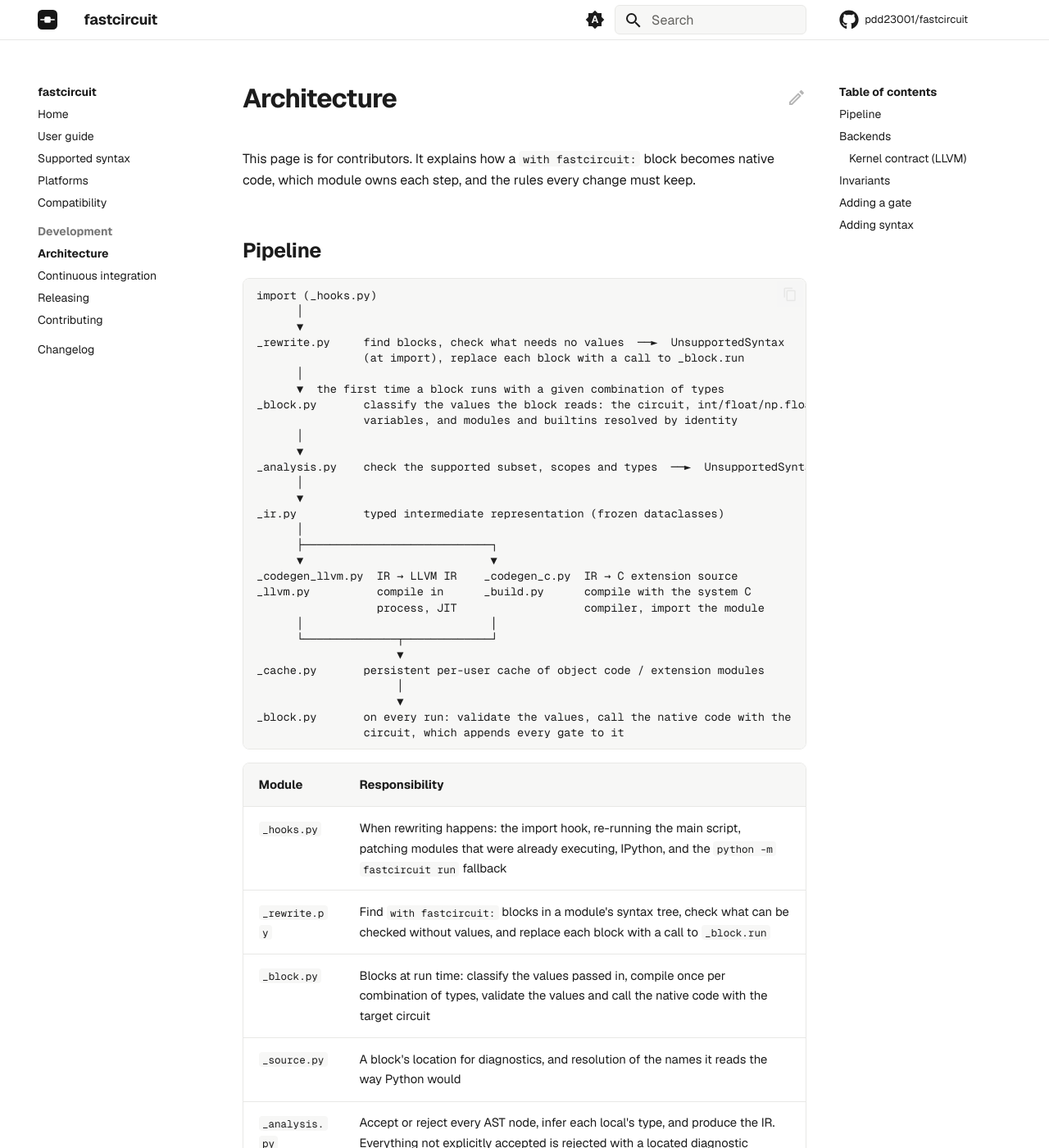
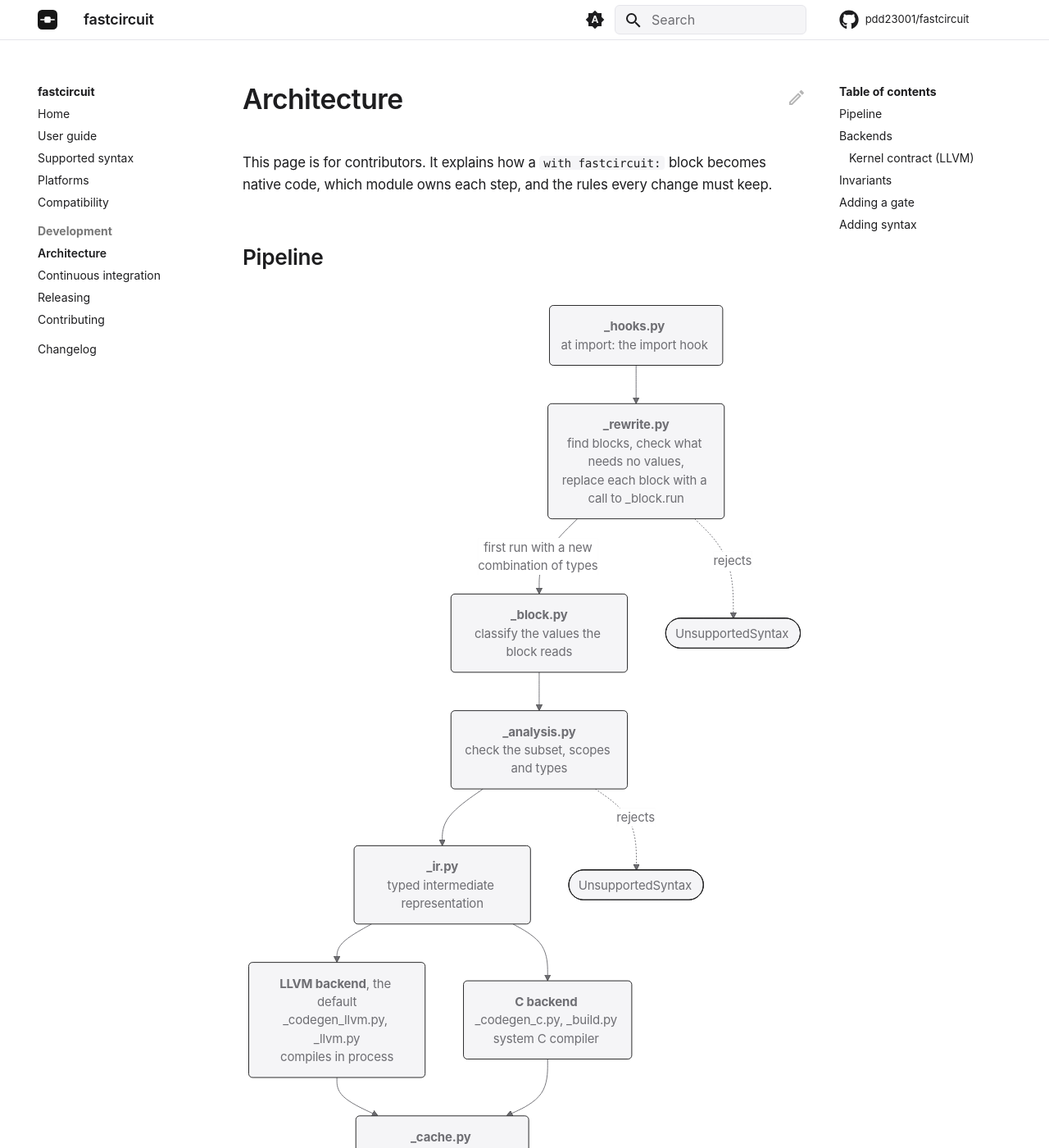
Before and after one commit to pdd23001/fastcircuit, an MkDocs documentation site: the page built from docs/architecture.md, in a window 1280 px wide and 1400 px high. Shown: the whole window at 82% size. Built offline with MkDocs 1.6.1 and Material for MkDocs 9.7.7, drawn with Linux system fonts in a browser that asks for light colours; plug-ins that fetch from the network failed and are left out; comment, search, counter and statistics services are not loaded.

Commit message:
Docs: Apple-style typography and a benchmark race; architecture diagram in Mermaid
Apple's system fonts (SF Pro and SF Mono where available), semibold
headlines with Apple's text greys, a black-and-white interface with colour
only in code, pill buttons, rounded tiles and a translucent header. The
home page shows the time difference as two bars that fill in their
measured times (1.52 s and 15 ms) when scrolled into view, without motion
for readers who turn it off. The architecture pipeline is a Mermaid
flowchart instead of ASCII art; it renders on the site and on GitHub.
The privacy plugin is gone: with system fonts it had nothing left to
download, and it broke Mermaid in local previews.

````diff
--- a/docs/architecture.md
+++ b/docs/architecture.md
@@ -6,36 +6,28 @@ keep.
 
 ## Pipeline
 
-```text
-import (_hooks.py)
-      │
-      ▼
-_rewrite.py     find blocks, check what needs no values  ──►  UnsupportedSyntax
-                (at import), replace each block with a call to _block.run
-      │
-      ▼  the first time a block runs with a given combination of types
-_block.py       classify the values the block reads: the circuit, int/float/np.float64/array
-                variables, and modules and builtins resolved by identity
-      │
-      ▼
-_analysis.py    check the supported subset, scopes and types  ──►  UnsupportedSyntax
-      │
-      ▼
-_ir.py          typed intermediate representation (frozen dataclasses)
-      │
-      ├────────────────────────────┐
-      ▼                            ▼
-_codegen_llvm.py  IR → LLVM IR    _codegen_c.py  IR → C extension source
-_llvm.py          compile in      _build.py      compile with the system C
-                  process, JIT                   compiler, import the module
-      │                            │
-      └──────────────┬─────────────┘
-                     ▼
-_cache.py       persistent per-user cache of object code / extension modules
-                     │
-                     ▼
-_block.py       on every run: validate the values, call the native code with the
-                circuit, which appends every gate to it
+```mermaid
+flowchart TB
+    hooks("<b>_hooks.py</b><br>at import: the import hook")
+    rewrite("<b>_rewrite.py</b><br>find blocks, check what needs no values,<br>replace each block with a call to _block.run")
+    classify("<b>_block.py</b><br>classify the values the block reads")
+    analysis("<b>_analysis.py</b><br>check the subset, scopes and types")
+    ir("<b>_ir.py</b><br>typed intermediate representation")
+    llvm("<b>LLVM backend</b>, the default<br>_codegen_llvm.py, _llvm.py<br>compiles in process")
+    cback("<b>C backend</b><br>_codegen_c.py, _build.py<br>system C compiler")
+    cache("<b>_cache.py</b><br>persistent per-user cache")
+    run("<b>_block.py</b><br>validate the values, call the native code,<br>which appends every gate to the circuit")
+    err1(["UnsupportedSyntax"])
+    err2(["UnsupportedSyntax"])
+
+    hooks --> rewrite
+    rewrite -- "first run with a new<br>combination of types" --> classify
+    classify --> analysis --> ir
+    ir --> llvm --> cache
+    ir --> cback --> cache
+    cache -- "every run" --> run
+    rewrite -. rejects .-> err1
+    analysis -. rejects .-> err2
 ```
 
 | Module | Responsibility |
--- a/docs/assets/extra.css
+++ b/docs/assets/extra.css
@@ -5,21 +5,30 @@
  */
 
 /* ---------- Tokens: light ---------- */
+:root {
+  --md-text-font-family: -apple-system, BlinkMacSystemFont, "SF Pro Text", "SF Pro Display",
+    "Helvetica Neue", Helvetica, Arial, sans-serif;
+  --md-code-font-family: "SF Mono", ui-monospace, Menlo, Monaco, "Cascadia Mono", Consolas,
+    monospace;
+}
+
 :root,
 [data-md-color-scheme="default"] {
   --fc-canvas: #ffffff;
-  --fc-surface: #f7f7f6;
-  --fc-text: #1c1c1c;
-  --fc-muted: #63625f;
-  --fc-border: #e8e8e6;
-  --fc-accent: #1f5f9a;
-  --fc-accent-soft: #e6eff7;
-  --fc-solid: #161616;
-  --fc-solid-hover: #333333;
-  --fc-on-solid: #fafafa;
+  --fc-surface: #f5f5f7;
+  --fc-text: #1d1d1f;
+  --fc-muted: #6e6e73;
+  --fc-border: #e5e5ea;
+  --fc-accent: #1d1d1f;
+  --fc-accent-soft: #f5f5f7;
+  --fc-solid: #1d1d1f;
+  --fc-solid-hover: #424245;
+  --fc-on-solid: #ffffff;
+  --fc-bar-slow: #d2d2d7;
+  --fc-bar-fast: #1d1d1f;
 
   --md-default-bg-color: var(--fc-canvas);
-  --md-default-fg-color: rgb(28 28 28 / 0.87);
+  --md-default-fg-color: rgb(29 29 31 / 0.88);
   --md-default-fg-color--light: rgb(28 28 28 / 0.6);
   --md-default-fg-color--lighter: rgb(28 28 28 / 0.32);
   --md-default-fg-color--lightest: rgb(28 28 28 / 0.07);
@@ -43,7 +52,7 @@
 
   --md-code-bg-color: var(--fc-surface);
   --md-code-fg-color: var(--fc-text);
-  --md-code-hl-keyword-color: #1f5f9a;
+  --md-code-hl-keyword-color: #0066cc;
   --md-code-hl-function-color: #1c1c1c;
   --md-code-hl-name-color: #1c1c1c;
   --md-code-hl-string-color: #346538;
@@ -62,15 +71,17 @@
 /* ---------- Tokens: dark ---------- */
 [data-md-color-scheme="slate"] {
   --fc-canvas: #141414;
-  --fc-surface: #1c1c1c;
-  --fc-text: #e7e7e4;
-  --fc-muted: #a2a19d;
-  --fc-border: #2a2a2a;
-  --fc-accent: #8bbbe3;
-  --fc-accent-soft: rgb(139 187 227 / 0.12);
-  --fc-solid: #ededea;
+  --fc-surface: #1d1d1f;
+  --fc-text: #f5f5f7;
+  --fc-muted: #a1a1a6;
+  --fc-border: #2c2c2e;
+  --fc-accent: #f5f5f7;
+  --fc-accent-soft: rgb(245 245 247 / 0.08);
+  --fc-solid: #f5f5f7;
   --fc-solid-hover: #ffffff;
-  --fc-on-solid: #141414;
+  --fc-on-solid: #1d1d1f;
+  --fc-bar-slow: #48484a;
+  --fc-bar-fast: #f5f5f7;
 
   --md-default-bg-color: var(--fc-canvas);
   --md-default-bg-color--light: rgb(20 20 20 / 0.54);
@@ -104,7 +115,7 @@
 
   --md-code-bg-color: var(--fc-surface);
   --md-code-fg-color: var(--fc-text);
-  --md-code-hl-keyword-color: #8bbbe3;
+  --md-code-hl-keyword-color: #2997ff;
   --md-code-hl-function-color: #e7e7e4;
   --md-code-hl-name-color: #e7e7e4;
   --md-code-hl-string-color: #9cc79a;
@@ -125,6 +136,9 @@
 .md-header--shadow {
   box-shadow: none;
   border-bottom: 1px solid var(--fc-border);
+  background-color: color-mix(in srgb, var(--fc-canvas) 80%, transparent);
+  -webkit-backdrop-filter: saturate(180%) blur(20px);
+  backdrop-filter: saturate(180%) blur(20px);
 }
 .md-header__topic:first-child {
   font-weight: 600;
@@ -166,26 +180,42 @@
 }
 
 /* ---------- Typography ---------- */
+body {
+  -webkit-font-smoothing: antialiased;
+  -moz-osx-font-smoothing: grayscale;
+}
 .md-typeset {
-  font-size: 0.8rem;
-  line-height: 1.65;
+  font-size: 0.84rem;
+  line-height: 1.6;
+  letter-spacing: -0.01em;
 }
 .md-typeset h1 {
   color: var(--fc-text);
-  font-weight: 650;
-  letter-spacing: -0.025em;
+  font-weight: 600;
+  letter-spacing: -0.015em;
 }
 .md-typeset h2 {
   font-weight: 600;
-  letter-spacing: -0.015em;
+  letter-spacing: -0.012em;
   margin-top: 2.2em;
 }
 .md-typeset h3 {
   font-weight: 600;
   letter-spacing: -0.01em;
 }
+/* Links: black and white, underlined so they stay recognisable */
 .md-typeset a {
+  text-decoration: underline;
+  text-decoration-color: var(--md-default-fg-color--lighter);
   text-underline-offset: 0.18em;
+}
+.md-typeset a:hover {
+  text-decoration-color: currentColor;
+}
+.md-typeset a.headerlink,
+.md-typeset .md-button,
+.md-typeset .fc-index a {
+  text-decoration: none;
 }
 .md-typeset a:hover {
   text-decoration: underline;
@@ -194,7 +224,7 @@
 /* ---------- Code, tables, admonitions ---------- */
 .md-typeset pre > code {
   border: 1px solid var(--fc-border);
-  border-radius: 8px;
+  border-radius: 12px;
 }
 .md-typeset :not(pre) > code {
   border-radius: 4px;
@@ -207,7 +237,7 @@
 }
 .md-typeset table:not([class]) {
   border: 1px solid var(--fc-border);
-  border-radius: 8px;
+  border-radius: 12px;
   box-shadow: none;
   font-size: 0.74rem;
 }
@@ -224,7 +254,7 @@
 .md-typeset details {
   border: 1px solid var(--fc-border);
   border-left: 3px solid var(--fc-accent);
-  border-radius: 8px;
+  border-radius: 12px;
   box-shadow: none;
   font-size: 0.76rem;
 }
@@ -242,13 +272,29 @@
   box-shadow: none;
 }
 
+/* ---------- Diagrams (Mermaid) ---------- */
+:root,
+[data-md-color-scheme="default"],
+[data-md-color-scheme="slate"] {
+  --md-mermaid-font-family: var(--md-text-font-family), sans-serif;
+  --md-mermaid-edge-color: var(--fc-muted);
+  --md-mermaid-node-bg-color: var(--fc-surface);
+  --md-mermaid-node-fg-color: var(--fc-text);
+  --md-mermaid-label-bg-color: var(--fc-canvas);
+  --md-mermaid-label-fg-color: var(--fc-muted);
+}
+.md-typeset .mermaid {
+  margin: 1.6rem 0;
+}
+
 /* ---------- Buttons ---------- */
 .md-typeset .md-button {
-  border: 1px solid var(--fc-border);
-  border-radius: 6px;
+  border: 1px solid var(--fc-text);
+  border-radius: 980px;
   color: var(--fc-text);
-  font-weight: 600;
-  padding: 0.55em 1.2em;
+  font-weight: 500;
+  letter-spacing: -0.01em;
+  padding: 0.6em 1.4em;
   transition: background-color 150ms, border-color 150ms, transform 100ms;
 }
 .md-typeset .md-button:hover,
@@ -281,15 +327,16 @@
 
 .fc-hero {
   display: grid;
-  grid-template-columns: minmax(0, 1fr) minmax(0, 1.15fr);
+  grid-template-columns: minmax(0, 1.1fr) minmax(0, 1fr);
   gap: 2.4rem;
-  align-items: center;
-  padding: 0.4rem 0 2rem;
+  align-items: start;
+  padding: 0.4rem 0 0.4rem;
 }
 .md-typeset .fc-hero h1 {
-  font-size: 2.1rem;
-  line-height: 1.12;
-  letter-spacing: -0.035em;
+  font-size: 2.3rem;
+  line-height: 1.1;
+  letter-spacing: -0.015em;
+  font-weight: 600;
   margin: 0 0 0.9rem;
 }
 .md-typeset .fc-hero h1 .headerlink {
@@ -311,6 +358,9 @@
 .md-typeset .fc-actions .md-button {
   margin: 0;
 }
+.md-typeset .fc-hero__code {
+  padding-top: 0.5rem;
+}
 .md-typeset .fc-hero__code pre {
   margin: 0;
 }
@@ -318,37 +368,80 @@
   font-size: 0.72rem;
 }
 
-.md-typeset .fc-stats {
+/* Home page sections: one idea each, large headline, generous space */
+.md-content__inner:has(.fc-hero) .headerlink {
+  display: none;
+}
+.md-typeset .md-content__inner:has(.fc-hero) > h2,
+.md-content__inner:has(.fc-hero) > h2 {
+  font-size: 1.75rem;
+  font-weight: 600;
+  letter-spacing: -0.012em;
+  line-height: 1.15;
+  margin: 3.6rem 0 0.5rem;
+}
+.md-content__inner:has(.fc-hero) > .fc-hero + h2 {
+  margin-top: 2.4rem;
+}
+.md-typeset .fc-section-lead {
+  color: var(--fc-muted);
+  font-size: 0.92rem;
+  margin: 0 0 1.2rem;
+}
+.md-content__inner:has(.fc-hero) > p {
+  max-width: 40rem;
+}
+
+/* Benchmark race: each bar fills in its measured time (home.js starts it) */
+.md-typeset .fc-race {
+  margin: 1.4rem 0 1.8rem;
+}
+.md-typeset .fc-race__row {
   display: grid;
-  grid-template-columns: repeat(2, minmax(0, 1fr));
-  gap: 0 2.4rem;
-  margin: 1rem 0 1.4rem;
+  grid-template-columns: minmax(0, 1fr) auto;
+  align-items: baseline;
+  gap: 0.15rem 1rem;
+  padding: 0.7rem 0 0.9rem;
 }
-.md-typeset .fc-stat {
-  border-top: 1px solid var(--fc-border);
-  padding-top: 0.9rem;
+.md-typeset .fc-race__label {
+  color: var(--fc-muted);
+  font-size: 0.8rem;
 }
-.md-typeset .fc-stat strong {
-  display: block;
+.md-typeset .fc-race__value {
+  color: var(--fc-muted);
   font-size: 2.4rem;
-  font-weight: 650;
-  letter-spacing: -0.04em;
+  font-weight: 600;
+  letter-spacing: -0.015em;
   line-height: 1.1;
   font-variant-numeric: tabular-nums;
-  color: var(--fc-muted);
 }
-.md-typeset .fc-stat--fast strong {
+.md-typeset .fc-race__row--fast .fc-race__value {
   color: var(--fc-text);
 }
-.md-typeset .fc-stat span {
-  display: block;
-  margin-top: 0.3rem;
+.md-typeset .fc-race__bar {
+  grid-column: 1 / -1;
+  width: var(--fc-w);
+  min-width: 10px;
+  height: 1.6rem;
+  margin-top: 0.5rem;
+  border-radius: 0.5rem;
+  background: var(--fc-bar-slow);
+  transform: scaleX(0);
+  transform-origin: left center;
+}
+.md-typeset .fc-race__row--fast .fc-race__bar {
+  background: var(--fc-bar-fast);
+}
+.md-typeset .fc-race.is-running .fc-race__bar {
+  transform: scaleX(1);
+  transition: transform var(--fc-t) linear;
+}
+.md-typeset .fc-race__caption {
   color: var(--fc-muted);
+  font-size: 0.72rem;
+  margin: 0.4rem 0 0;
 }
 
-.md-typeset .fc-stats + p {
-  max-width: 40rem;
-}
 .md-typeset .fc-lead code {
   white-space: nowrap;
 }
@@ -380,15 +473,16 @@
 .md-typeset .fc-features {
   display: grid;
   grid-template-columns: repeat(2, minmax(0, 1fr));
-  gap: 0 2.4rem;
-  margin: 0.6rem 0 0;
+  gap: 0.8rem;
+  margin: 1.2rem 0 0;
 }
 .md-typeset .fc-feature {
-  border-top: 1px solid var(--fc-border);
-  padding: 1rem 0 1.2rem;
+  background: var(--fc-surface);
+  border-radius: 18px;
+  padding: 1.3rem 1.4rem 1.4rem;
 }
 .md-typeset .fc-feature h3 {
-  font-size: 0.85rem;
+  font-size: 0.95rem;
   margin: 0 0 0.35rem;
 }
 .md-typeset .fc-feature p {
@@ -449,7 +543,6 @@
     font-size: 1.65rem;
   }
   .md-typeset .fc-features,
-  .md-typeset .fc-stats,
   .md-typeset .fc-scope {
     grid-template-columns: minmax(0, 1fr);
   }
@@ -462,6 +555,11 @@
 }
 
 @media (prefers-reduced-motion: reduce) {
+  .md-typeset .fc-race__bar,
+  .md-typeset .fc-race.is-running .fc-race__bar {
+    transform: none;
+    transition: none;
+  }
   .md-typeset .md-button,
   .md-typeset .fc-index a,
   .md-typeset .fc-index a::after {
--- /dev/null
+++ b/docs/assets/home.js
@@ -0,0 +1,20 @@
+// Home page: start the benchmark bar race when it scrolls into view.
+// Material's instant navigation swaps pages without reloading, so this runs
+// on every page change through document$.
+document$.subscribe(function () {
+  var races = document.querySelectorAll(".fc-race");
+  if (!races.length) return;
+  if (!("IntersectionObserver" in window)) {
+    races.forEach(function (race) { race.classList.add("is-running"); });
+    return;
+  }
+  var observer = new IntersectionObserver(function (entries) {
+    entries.forEach(function (entry) {
+      if (entry.isIntersecting) {
+        entry.target.classList.add("is-running");
+        observer.unobserve(entry.target);
+      }
+    });
+  }, { threshold: 0.5 });
+  races.forEach(function (race) { observer.observe(race); });
+});
--- a/mkdocs.yml
+++ b/mkdocs.yml
@@ -31,9 +31,8 @@ theme:
   name: material
   logo: assets/logo.svg
   favicon: assets/logo.svg
-  font:
-    text: Geist
-    code: Geist Mono
+  # Apple's system fonts (SF Pro, SF Mono) where available; set in extra.css.
+  font: false
   palette:
     - media: "(prefers-color-scheme)"
       toggle:
@@ -75,12 +74,12 @@ theme:
 
 plugins:
   - search
-  # Downloads the web fonts at build time and serves them from the site itself,
-  # so readers' browsers never contact Google Fonts.
-  - privacy
 
 extra_css:
   - assets/extra.css
+
+extra_javascript:
+  - assets/home.js
 
 extra:
   generator: false
@@ -108,7 +107,11 @@ markdown_extensions:
       line_spans: __span
       pygments_lang_class: true
   - pymdownx.inlinehilite
-  - pymdownx.superfences
+  - pymdownx.superfences:
+      custom_fences:
+        - name: mermaid
+          class: mermaid
+          format: !!python/name:pymdownx.superfences.fence_code_format
   - pymdownx.tabbed:
       alternate_style: true
 
````
Also changed, not shown: docs/index.md (+14 -3 lines).
